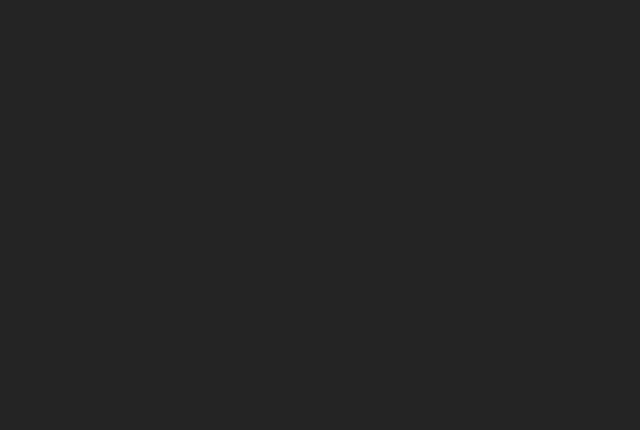
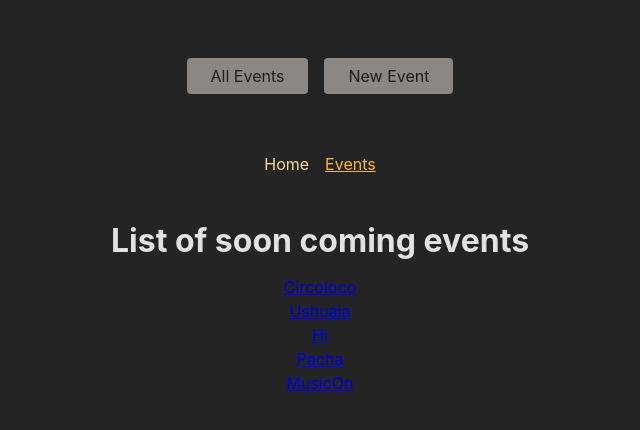
Before and after one commit to NicoBar93/FrontEnd_Backend_Routing_ReactJS, a React (Create React App) app in the folder frontend/: page /events in a window 1280 px wide. Shown: the top 430 px of the page, without its empty margins (320-960 px from the left). Built offline with nearby package versions, Linux system fonts and the light colour scheme.

Commit message:
Added dynamic routes and nested routes

```diff
--- a/frontend/package.json
+++ b/frontend/package.json
@@ -8,6 +8,7 @@
         "@testing-library/user-event": "^14.5.2",
         "react": "^19.0.0",
         "react-dom": "^19.0.0",
+        "react-router-dom": "^7.1.1",
         "react-scripts": "5.0.1",
         "web-vitals": "^1.1.1"
     },
--- a/frontend/src/App.js
+++ b/frontend/src/App.js
@@ -1,27 +1,28 @@
-// Challenge / Exercise
-
-// 1. Add five new (dummy) page components (content can be simple <h1> elements)
-//    - HomePage
-//    - EventsPage
-//    - EventDetailPage
-//    - NewEventPage
-//    - EditEventPage
-// 2. Add routing & route definitions for these five pages
-//    - / => HomePage
-//    - /events => EventsPage
-//    - /events/<some-id> => EventDetailPage
-//    - /events/new => NewEventPage
-//    - /events/<some-id>/edit => EditEventPage
-// 3. Add a root layout that adds the <MainNavigation> component above all page components
-// 4. Add properly working links to the MainNavigation
-// 5. Ensure that the links in MainNavigation receive an "active" class when active
-// 6. Output a list of dummy events to the EventsPage
-//    Every list item should include a link to the respective EventDetailPage
-// 7. Output the ID of the selected event on the EventDetailPage
-// BONUS: Add another (nested) layout route that adds the <EventNavigation> component above all /events... page components
+import { createBrowserRouter, RouterProvider } from "react-router-dom";
+import HomePage from "./pages/HomePage";
+import EventsPage from "./pages/EventsPage";
+import EventDetailPage from "./pages/EventDetailPage";
+import NewEventPage from "./pages/NewEventPage";
+import EditEventPAge from "./pages/EditEventPage";
+import RootLayout from "./pages/RootLayout";
 
 function App() {
-  return <div></div>;
+  const router = createBrowserRouter([
+    {
+      path: "/",
+      element: <RootLayout />,
+      // errorElement: <ErrorPage />,
+      children: [
+        { index: true, element: <HomePage /> },
+        { path: "/events", element: <EventsPage /> },
+        { path: "/events/:id", element: <EventDetailPage /> },
+        { path: "/events/new", element: <NewEventPage /> },
+        { path: "/events/:id/edit", element: <EditEventPAge /> },
+      ],
+    },
+  ]);
+
+  return <RouterProvider router={router} />;
 }
 
 export default App;
--- a/frontend/src/components/MainNavigation.js
+++ b/frontend/src/components/MainNavigation.js
@@ -1,4 +1,5 @@
-import classes from './MainNavigation.module.css';
+import classes from "./MainNavigation.module.css";
+import { NavLink } from "react-router-dom";
 
 function MainNavigation() {
   return (
@@ -6,10 +7,24 @@ function MainNavigation() {
       <nav>
         <ul className={classes.list}>
           <li>
-            <a>Home</a>
+            <NavLink
+              to={"/"}
+              className={({ isActive }) =>
+                isActive ? classes.active : undefined
+              }
+            >
+              Home
+            </NavLink>
           </li>
           <li>
-            <a>Events</a>
+            <NavLink
+              to={"events"}
+              className={({ isActive }) =>
+                isActive ? classes.active : undefined
+              }
+            >
+              Events
+            </NavLink>
           </li>
         </ul>
       </nav>
--- a/frontend/src/components/MainNavigation.module.css
+++ b/frontend/src/components/MainNavigation.module.css
@@ -3,7 +3,7 @@
   margin: auto;
   padding: 2rem;
   display: flex;
-  justify-content: space-between;
+  justify-content: center;
 }
 
 .list {
@@ -19,4 +19,5 @@
 .list a:hover,
 .list a.active {
   color: var(--color-primary-800);
+  text-decoration: underline;
 }
--- a/frontend/src/index.css
+++ b/frontend/src/index.css
@@ -48,3 +48,8 @@ ul {
   margin: 0;
   padding: 0;
 }
+
+main {
+  margin: 2rem auto;
+  text-align: center;
+}
--- a/frontend/src/pages/EditEventPage.js
+++ b/frontend/src/pages/EditEventPage.js
@@ -0,0 +1,7 @@
+export default function EventsPage() {
+    return (
+        <>
+            <h1>Events Page</h1>
+        </>
+    );
+}
--- a/frontend/src/pages/EventDetailPage.js
+++ b/frontend/src/pages/EventDetailPage.js
@@ -0,0 +1,15 @@
+import { useParams, Link } from "react-router-dom";
+export default function EventsDetailPage() {
+    const params = useParams();
+
+    return (
+        <>
+            <h1>Events Detail Page</h1>
+            <p>{params.id}</p>
+            <p>{params.title}</p>
+            <p>
+                <Link to=".." relative="path">Back</Link>
+            </p>
+        </>
+    );
+}
--- a/frontend/src/pages/EventsPage.js
+++ b/frontend/src/pages/EventsPage.js
@@ -0,0 +1,23 @@
+import { Link } from "react-router-dom";
+export default function EventsPage() {
+  const EVENTS = [
+    { id: "Circoloco", title: "Circoloco" },
+    { id: "Ushuaia", title: "Ushuaia" },
+    { id: "Hi", title: "Hi" },
+    { id: "Pacha", title: "Pacha" },
+    { id: "MusicOn", title: "MusicOn" },
+  ];
+
+  return (
+    <>
+      <h1>List of soon coming events</h1>
+      <ul>
+        {EVENTS.map((event) => (
+          <li key={event.id}>
+            <Link to={event.id}>{event.title}</Link>
+          </li>
+        ))}
+      </ul>
+    </>
+  );
+}
--- a/frontend/src/pages/HomePage.js
+++ b/frontend/src/pages/HomePage.js
@@ -0,0 +1,7 @@
+export default function HomePage() {
+    return (
+        <>
+            <h1>Home Page</h1>
+        </>
+    );
+}
--- a/frontend/src/pages/NewEventPage.js
+++ b/frontend/src/pages/NewEventPage.js
@@ -0,0 +1,7 @@
+export default function NewEventPage() {
+    return (
+        <>
+            <h1>New Event Page</h1>
+        </>
+    );
+}
--- /dev/null
+++ b/frontend/src/pages/RootLayout.js
@@ -0,0 +1,14 @@
+import MainNavigation from "../components/MainNavigation";
+import EventsNavigation from "../components/EventsNavigation";
+import { Outlet } from "react-router-dom";
+export default function RootLayout() {
+  return (
+    <>
+      <main>
+        <EventsNavigation />
+        <MainNavigation />
+        <Outlet />
+      </main>
+    </>
+  );
+}
```
Also changed, not shown: 1 other file (tests, documents, lock files or other folders).
